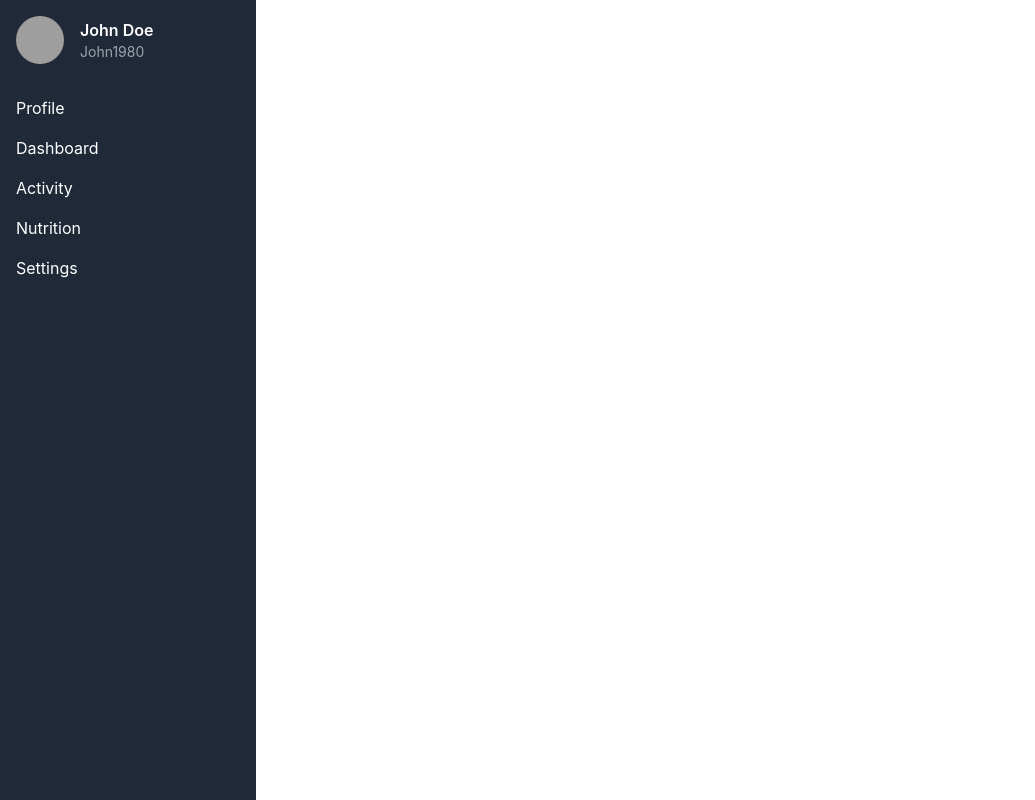
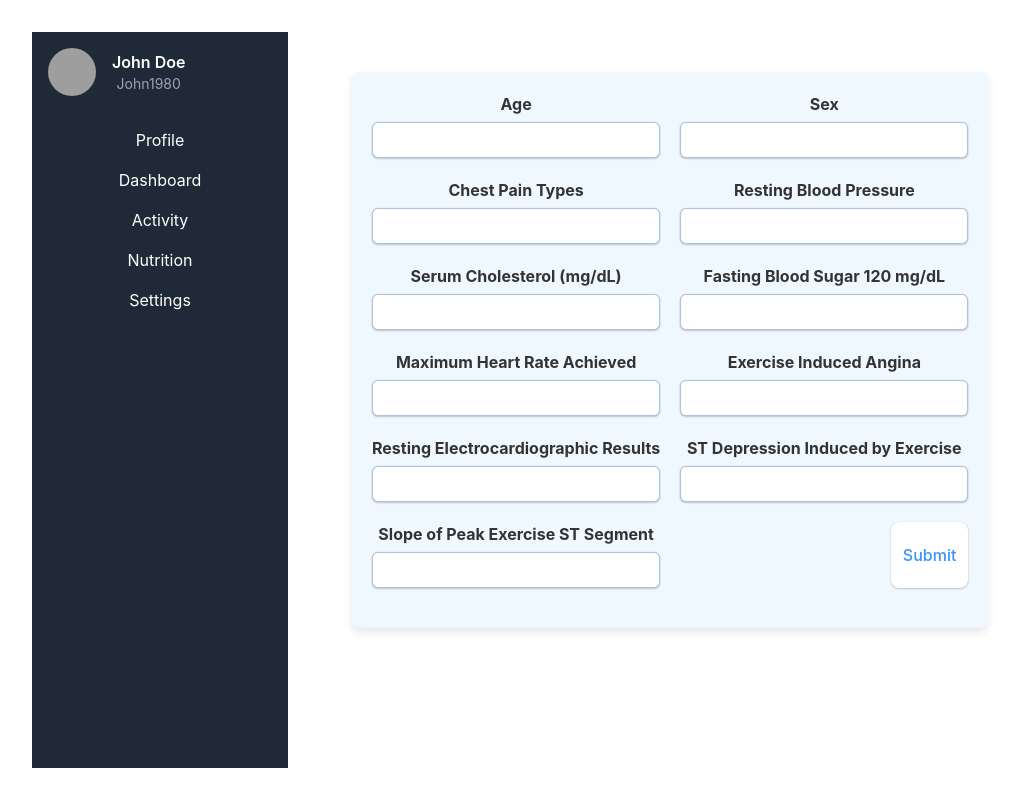
Before and after one commit to subhasmita223/Medcortico, a React (Vite) app in the folder client/: page /heart-disease-form in a window 1280 px wide. Shown: the whole page, without its empty margins (0-1035 px from the left). Built offline with nearby package versions, Linux system fonts and the light colour scheme; grey boxes are pictures that could not be loaded.

Commit message:
Heart Heart Disease Form

```diff
--- a/client/src/App.jsx
+++ b/client/src/App.jsx
@@ -4,6 +4,9 @@ import Sidebar from './components/Sidebar';
 import Dashboard from './components/Dashboard';
 import Profile from './components/Profile';
 import LandingPage from './components/LandingPage';
+import HeartDiseaseForm from './components/HeartDiseaseForm/HeartDiseaseForm';
+
+import "./App.css";
 
 const Layout = ({ children }) => {
   const location = useLocation();
@@ -29,8 +32,11 @@ const App = () => {
           <Route path="/" element={<LandingPage />} />
           <Route path="/dashboard" element={<Dashboard />} />
           <Route path="/profile" element={<Profile />} />
+          <Route path="/heart-disease-form" element={<HeartDiseaseForm />} />
+
         </Routes>
       </Layout>
+
     </Router>
   );
 };
--- /dev/null
+++ b/client/src/components/HeartDiseaseForm/Button.jsx
@@ -0,0 +1,14 @@
+import styles from "./Button.module.css";
+const Button = ({ isOutline, icon, text, ...rest }) => {
+  return (
+    <button
+      {...rest}
+      className={isOutline ? styles.outline_btn : styles.primary_btn}
+    >
+      {icon}
+      {text}
+    </button>
+  );
+};
+
+export default Button;
--- /dev/null
+++ b/client/src/components/HeartDiseaseForm/Button.module.css
@@ -0,0 +1,28 @@
+.primary_btn {
+    padding: 18px 10px;
+    background-color: black;
+    color: white;
+    border-radius: 5px;
+    display: flex;
+    align-items: center;
+    gap: 8px;
+    min-width: 220px;
+    font-size: 16px;
+    justify-content: center;
+    cursor: pointer;
+  }
+  .outline_btn {
+    padding: 18px 10px;
+    border: 1px solid black;
+    color: black;
+    border-radius: 5px;
+    display: flex;
+    align-items: center;
+    gap: 8px;
+    min-width: 220px;
+    font-size: 16px;
+    justify-content: center;
+    background-color: white;
+    width: 100%;
+    cursor: pointer;
+  }
--- /dev/null
+++ b/client/src/components/HeartDiseaseForm/ContactHeader.jsx
@@ -0,0 +1,11 @@
+import styles from "./ContactHeader.module.css";
+
+const ContactHeader = () => {
+  return (
+    <div className={styles.contact_section}>
+      <h1 className={styles.heading}>Heart Disease Prediction using ML</h1>
+    </div>
+  );
+};
+
+export default ContactHeader;
--- /dev/null
+++ b/client/src/components/HeartDiseaseForm/ContactHeader.module.css
@@ -0,0 +1,13 @@
+.contact_section {
+    margin: 0 auto;
+    text-align: center;
+    margin-top: 120px;
+    justify-content: space-around;/* Adjust this value as needed */
+  }
+
+  .contact_section h1 {
+    font-size: 48px;
+    font-weight: 800;
+    color: #333;
+    margin: 20px 0;
+  }
--- /dev/null
+++ b/client/src/components/HeartDiseaseForm/HeartDiseaseForm.jsx
@@ -0,0 +1,149 @@
+import Button from "./Button";
+import styles from "./HeartDiseaseForm.module.css";
+import { useState } from "react";
+
+const HeartDiseaseForm = () => {
+  const [age, setAge] = useState("");
+  const [sex, setSex] = useState("");
+  const [chestPain, setChestPain] = useState("");
+  const [restingBP, setRestingBP] = useState("");
+  const [cholesterol, setCholesterol] = useState("");
+  const [fastingBS, setFastingBS] = useState("");
+  const [maxHR, setMaxHR] = useState("");
+  const [exerciseAngina, setExerciseAngina] = useState("");
+  const [restECG, setRestECG] = useState("");
+  const [stDepression, setStDepression] = useState("");
+  const [stSlope, setStSlope] = useState("");
+
+  const onSubmit = (event) => {
+    event.preventDefault();
+    // Handle form submission
+    console.log({
+      age,
+      sex,
+      chestPain,
+      restingBP,
+      cholesterol,
+      fastingBS,
+      maxHR,
+      exerciseAngina,
+      restECG,
+      stDepression,
+      stSlope,
+    });
+  };
+
+  return (
+    <section className={styles.container}>
+      <div className={styles.form_wrapper}>
+        <form onSubmit={onSubmit}>
+          <div className={styles.form_control}>
+            <label htmlFor="age">Age</label>
+            <input
+              type="number"
+              name="age"
+              value={age}
+              onChange={(e) => setAge(e.target.value)}
+            />
+          </div>
+          <div className={styles.form_control}>
+            <label htmlFor="sex">Sex</label>
+            <input
+              type="text"
+              name="sex"
+              value={sex}
+              onChange={(e) => setSex(e.target.value)}
+            />
+          </div>
+          <div className={styles.form_control}>
+            <label htmlFor="chestPain">Chest Pain Types</label>
+            <input
+              type="text"
+              name="chestPain"
+              value={chestPain}
+              onChange={(e) => setChestPain(e.target.value)}
+            />
+          </div>
+          <div className={styles.form_control}>
+            <label htmlFor="restingBP">Resting Blood Pressure</label>
+            <input
+              type="number"
+              name="restingBP"
+              value={restingBP}
+              onChange={(e) => setRestingBP(e.target.value)}
+            />
+          </div>
+          <div className={styles.form_control}>
+            <label htmlFor="cholesterol">Serum Cholesterol (mg/dL)</label>
+            <input
+              type="number"
+              name="cholesterol"
+              value={cholesterol}
+              onChange={(e) => setCholesterol(e.target.value)}
+            />
+          </div>
+          <div className={styles.form_control}>
+            <label htmlFor="fastingBS">Fasting Blood Sugar 120 mg/dL</label>
+            <input
+              type="number"
+              name="fastingBS"
+              value={fastingBS}
+              onChange={(e) => setFastingBS(e.target.value)}
+            />
+          </div>
+          <div className={styles.form_control}>
+            <label htmlFor="maxHR">Maximum Heart Rate Achieved</label>
+            <input
+              type="number"
+              name="maxHR"
+              value={maxHR}
+              onChange={(e) => setMaxHR(e.target.value)}
+            />
+          </div>
+          <div className={styles.form_control}>
+            <label htmlFor="exerciseAngina">Exercise Induced Angina</label>
+            <input
+              type="text"
+              name="exerciseAngina"
+              value={exerciseAngina}
+              onChange={(e) => setExerciseAngina(e.target.value)}
+            />
+          </div>
+          <div className={styles.form_control}>
+            <label htmlFor="restECG">Resting Electrocardiographic Results</label>
+            <input
+              type="text"
+              name="restECG"
+              value={restECG}
+              onChange={(e) => setRestECG(e.target.value)}
+            />
+          </div>
+          <div className={styles.form_control}>
+            <label htmlFor="stDepression">ST Depression Induced by Exercise</label>
+            <input
+              type="number"
+              name="stDepression"
+              value={stDepression}
+              onChange={(e) => setStDepression(e.target.value)}
+            />
+          </div>
+          <div className={styles.form_control}>
+            <label htmlFor="stSlope">Slope of Peak Exercise ST Segment</label>
+            <input
+              type="text"
+              name="stSlope"
+              value={stSlope}
+              onChange={(e) => setStSlope(e.target.value)}
+            />
+          </div>
+
+          <div style={{ display: "flex", justifyContent: "end" }}>
+            <button type="submit">Submit</button>
+          </div>
+        </form>
+      </div>
+    </section>
+  );
+};
+
+export default HeartDiseaseForm;
--- /dev/null
+++ b/client/src/components/HeartDiseaseForm/HeartDiseaseForm.module.css
@@ -0,0 +1,75 @@
+.container {
+    display: flex;
+    max-width: 1400px; /* Expanded the form container width */
+    margin: 0 auto;
+    margin-top: 40px;
+    padding: 20px;
+    background-color: #f0f8ff; /* Light blue background */
+    border-radius: 8px;
+    box-shadow: 0 4px 8px rgba(0, 0, 0, 0.1);
+  }
+
+  .form_wrapper {
+    display: flex;
+    flex-direction: column;
+    gap: 24px;
+    width: 100%;
+  }
+
+  .form_wrapper form {
+    display: grid;
+    grid-template-columns: repeat(2, 1fr); /* Two columns for better layout */
+    gap: 20px;
+    padding-bottom: 20px;
+  }
+
+  .form_control {
+    display: flex;
+    flex-direction: column;
+    width: 100%;
+    position: relative;
+  }
+
+  .form_control input {
+    height: 36px;
+    padding: 0 10px;
+    border: 1px solid #b0c4de;
+    border-radius: 6px;
+    font-size: 16px;
+  }
+
+  .form_control label {
+    font-size: 16px;
+    font-weight: bold;
+    margin-bottom: 6px;
+    color: #333;
+  }
+
+  .form_image {
+    margin-left: 40px;
+  }
+
+  .form_image img {
+    width: 400px;
+    height: auto;
+  }
+
+  button {
+    background-color: #4682b4; /* Light blue button */
+    color: white;
+    padding: 10px 20px;
+    font-size: 16px;
+    border: none;
+    border-radius: 6px;
+    cursor: pointer;
+  }
+
+  button:hover {
+    background-color: #4169e1; /* Darker blue on hover */
+  }
+
+  @media (max-width: 768px) {
+    .form_wrapper form {
+      grid-template-columns: 1fr; /* Single column layout on smaller screens */
+    }
+  }
```
